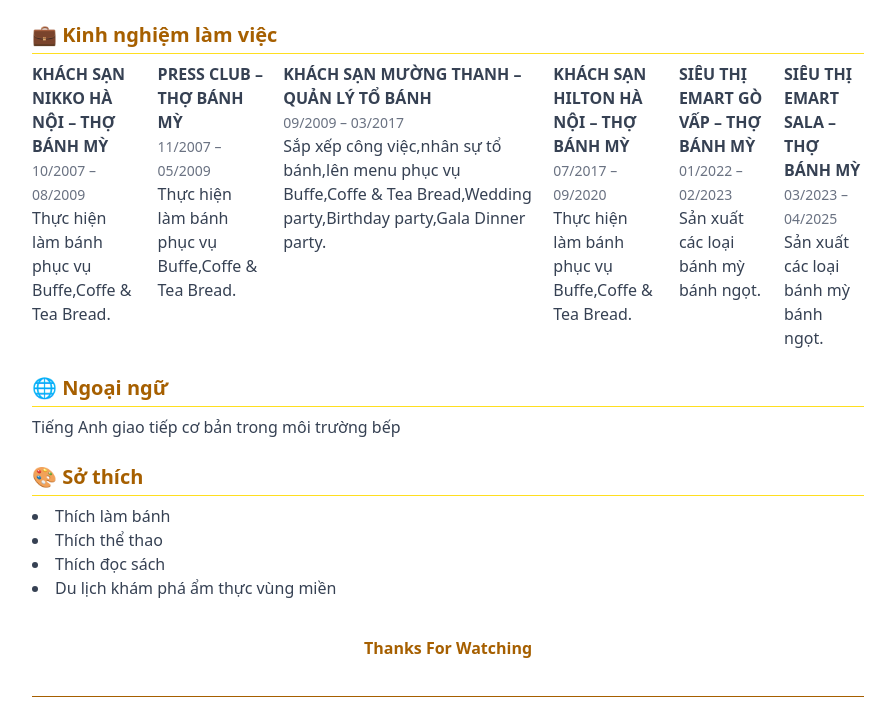
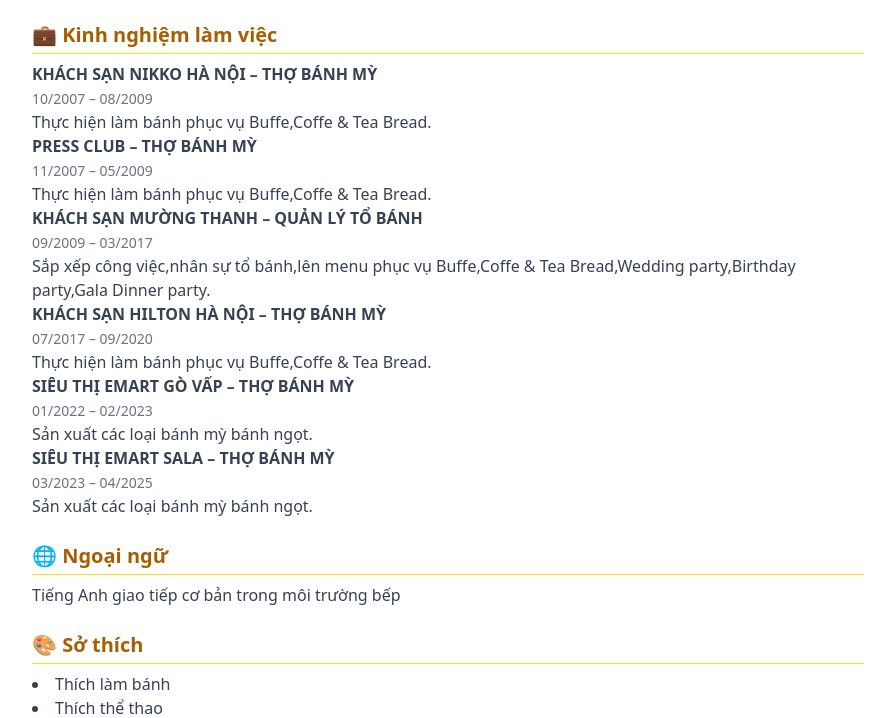
Before and after one commit to LeePhuc83/cv2025, a plain HTML site: page index.html in a window 1280 px wide. Shown: the part 762-1480 px from the top of the page, without its empty margins (192-1087 px from the left). Drawn offline with nearby package versions, Linux system fonts and the light colour scheme; files that its build step writes are made by us from their sources.

Commit message:
upload source

```diff
--- a/index.html
+++ b/index.html
@@ -75,7 +75,7 @@
         <section class="mb-6">
             <h2 class=" text-xl font-semibold text-yellow-700 mb-2 border-b border-yellow-300 pb-1">💼 Kinh nghiệm làm
                 việc</h2>
-            <ul class="text-gray-700  flex  gap-5">
+            <ul class="text-gray-700   gap-5">
                 <li>
                     <strong>KHÁCH SẠN NIKKO HÀ NỘI – THỢ BÁNH MỲ</strong><br>
                     <span class="text-sm text-gray-500">10/2007 – 08/2009</span><br>
```
